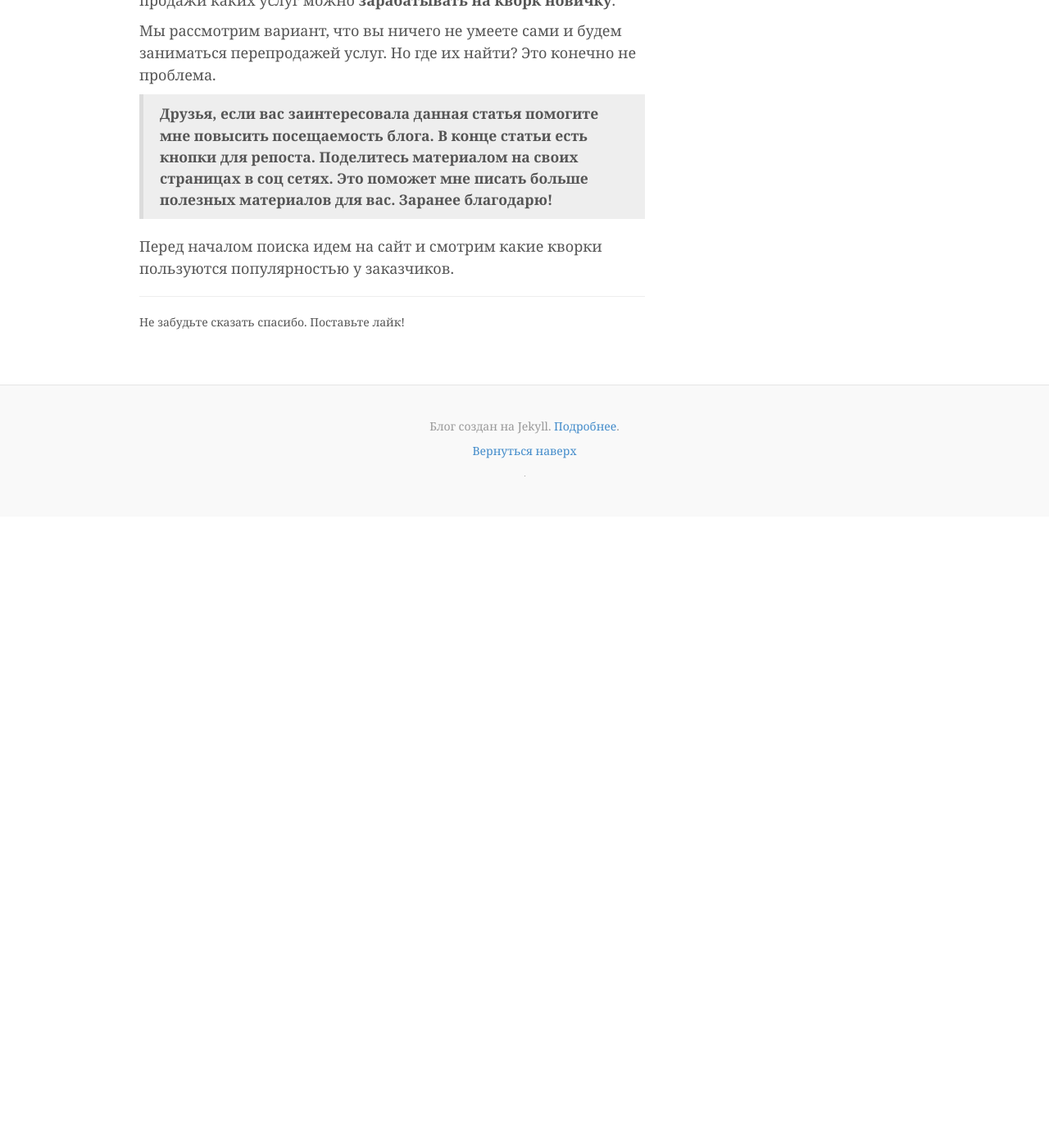
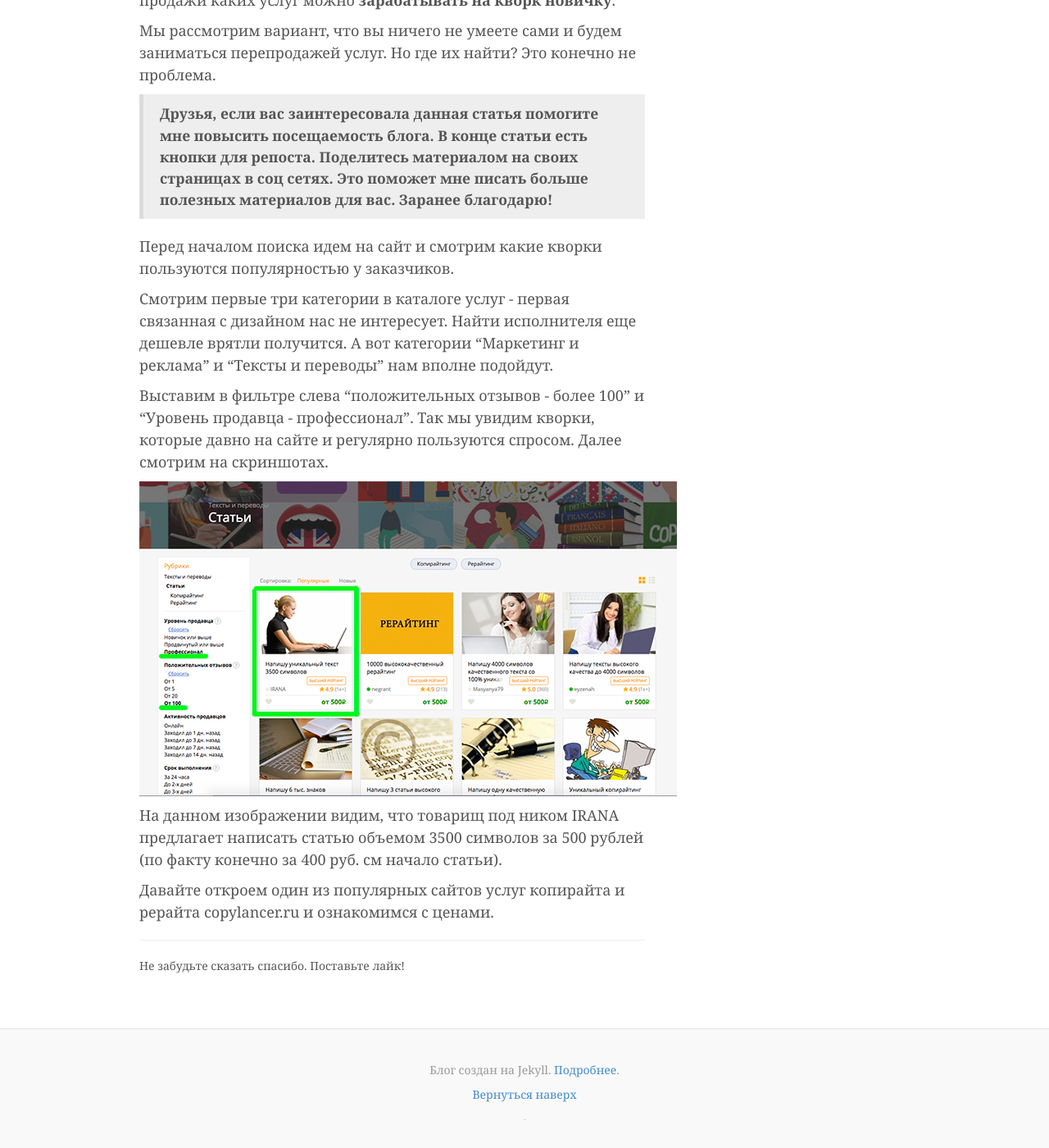
Before and after one commit to htmlblog/htmlblog.github.io, a Jekyll site: the page built from _posts/2018-02-10-kak-zarabotat-na-kwork-ru-novichku.markdown, in a window 1280 px wide and 1400 px high, scrolled down 1502 px. Shown: the whole window at 82% size. Built offline with Jekyll 4.4.1, drawn with Linux system fonts in a browser that asks for light colours; comment, search, counter and statistics services are not loaded; before the commit the page ends 2132 px from its top, so only the background shows below that.

Commit message:
Updated Kak Zarabotat Na Kwork Ru Novichku

```diff
--- a/_posts/2018-02-10-kak-zarabotat-na-kwork-ru-novichku.markdown
+++ b/_posts/2018-02-10-kak-zarabotat-na-kwork-ru-novichku.markdown
@@ -35,3 +35,13 @@ layout: post
 > **Друзья, если вас заинтересовала данная статья помогите мне повысить посещаемость блога. В конце статьи есть кнопки для репоста. Поделитесь материалом на своих страницах в соц сетях. Это поможет мне писать больше полезных материалов для вас. Заранее благодарю!**
 
 Перед началом поиска идем на сайт и смотрим какие кворки пользуются популярностью у заказчиков.
+
+Смотрим первые три категории в каталоге услуг - первая связанная с дизайном нас не интересует. Найти исполнителя еще дешевле врятли получится. А вот категории "Маркетинг и реклама" и "Тексты и переводы" нам вполне подойдут.
+
+Выставим в фильтре слева "положительных отзывов - более 100" и "Уровень продавца - профессионал". Так мы увидим кворки, которые давно на сайте и регулярно пользуются спросом. Далее смотрим на скриншотах.
+
+![zarabotok-na-kwork-pisat-statii.jpg](/uploads/zarabotok-na-kwork-pisat-statii.jpg)
+
+На данном изображении видим, что товарищ под ником IRANA предлагает написать статью объемом 3500 символов за 500 рублей (по факту конечно за 400 руб. см начало статьи).
+
+Давайте откроем один из популярных сайтов услуг копирайта и рерайта copylancer.ru и ознакомимся с ценами.
```
